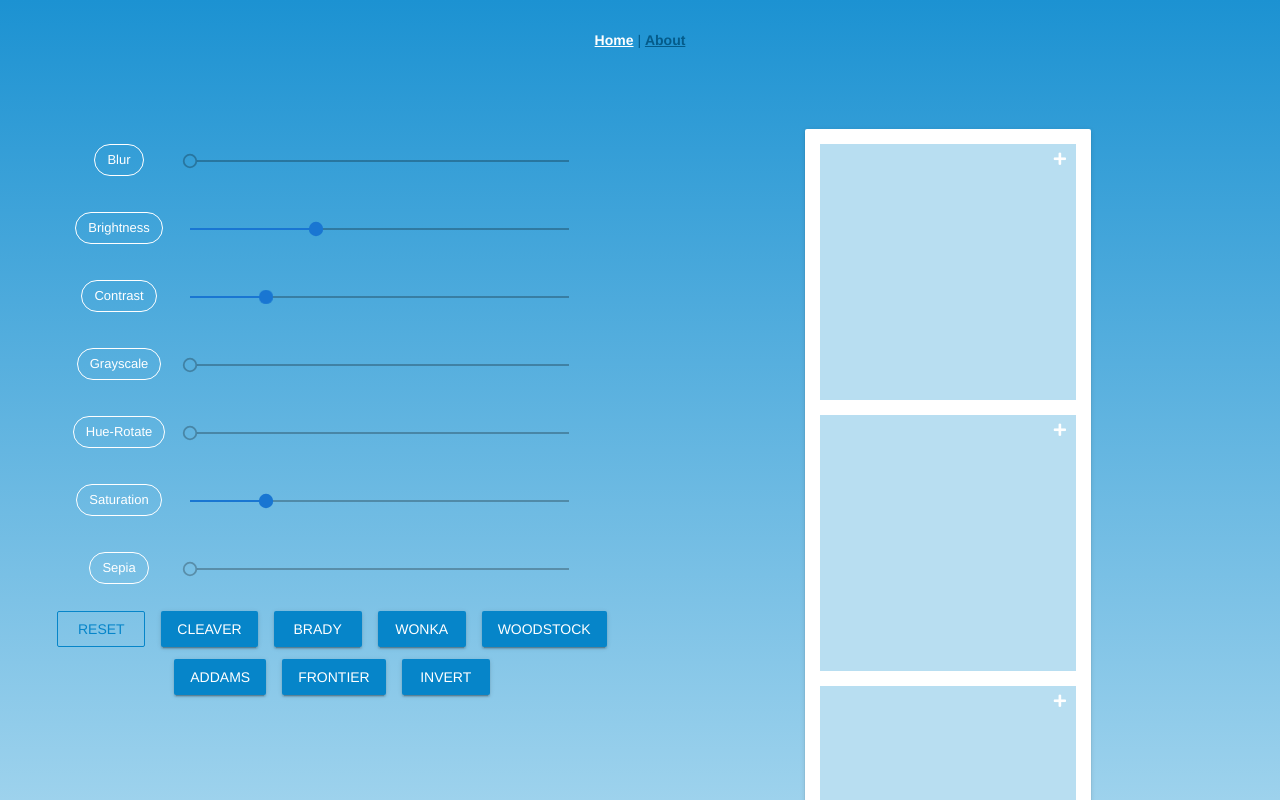
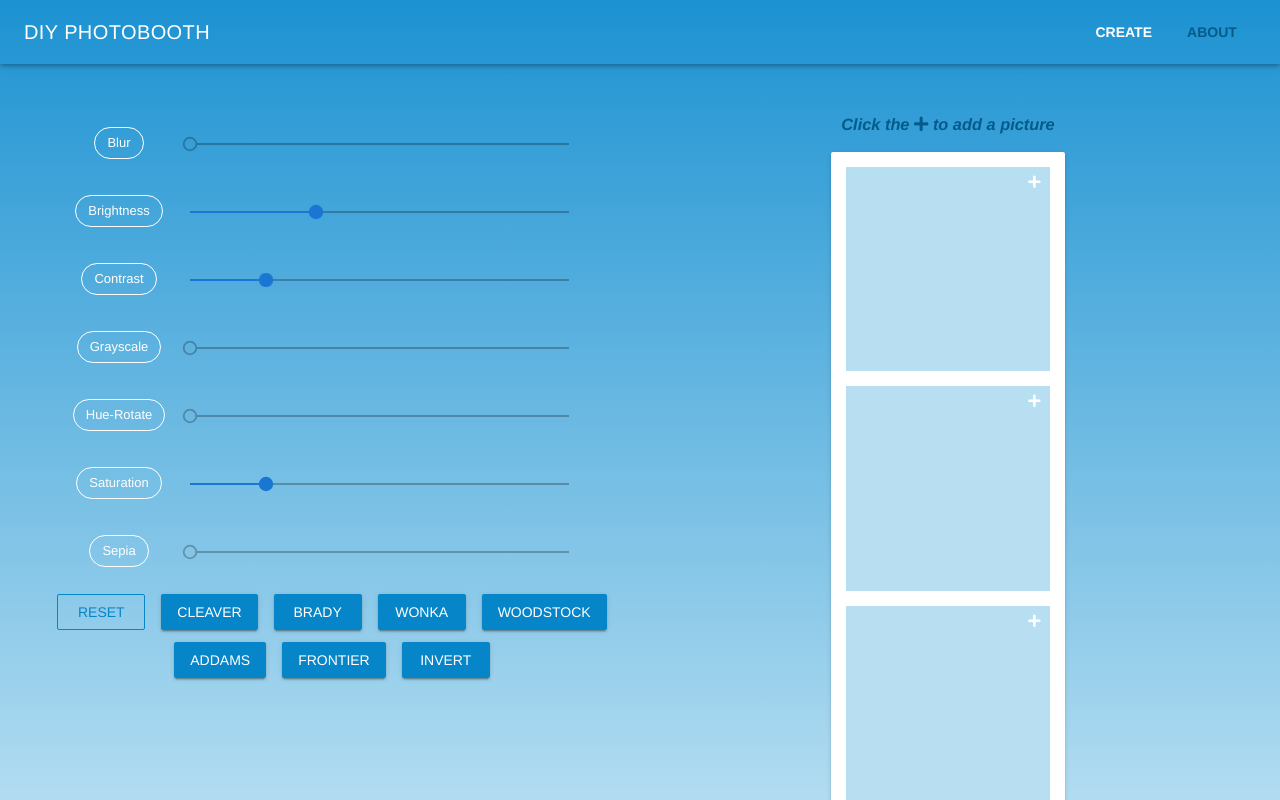
Before and after one commit to rosenshine/diy-photobooth, a Vue app: page / in a window 1280 px wide. Shown: the top 800 px of the page. Built offline with nearby package versions, Linux system fonts and the light colour scheme.

Commit message:
add about, readme, license

```diff
--- a/src/App.vue
+++ b/src/App.vue
@@ -1,8 +1,14 @@
 <template>
   <v-app id="app">
     <div id="nav">
-      <router-link to="/">Home</router-link> |
-      <router-link to="/about">About</router-link>
+      <v-toolbar class="navbar">
+        <v-toolbar-title>DIY PHOTOBOOTH</v-toolbar-title>
+        <v-spacer></v-spacer>
+        <v-toolbar-items class="hidden-sm-and-down">
+          <v-btn flat><router-link to="/">Create</router-link></v-btn>
+          <v-btn flat><router-link to="/about">About</router-link></v-btn>
+        </v-toolbar-items>
+      </v-toolbar>
     </div>
     <v-content>
       <router-view />
@@ -30,13 +36,18 @@
   ); /* W3C, IE 10+/ Edge, Firefox 16+, Chrome 26+, Opera 12+, Safari 7+ */
 }
 #nav {
-  padding: 30px;
   a {
     font-weight: bold;
     color: #045b8a;
     &.router-link-exact-active {
       color: white;
     }
+    text-decoration: none;
+  }
+  .navbar {
+    background-color: rgba(255, 255, 255, 0);
+    color: white;
+    box-shadow: 0 2px 4px -1px rgba(0,0,0,.2), 0 2px 5px 0 rgba(0,0,0,.14), 0 1px 10px 0 rgba(0,0,0,.12);
   }
 }
 </style>
--- a/src/components/AddCrop.vue
+++ b/src/components/AddCrop.vue
@@ -121,8 +121,8 @@ export default {
 <style scoped lang="scss">
 .cell {
   cursor: pointer;
-  width: 20vw;
-  height: 20vw;
+  width: 16vw;
+  height: 16vw;
   background-color: rgb(184, 222, 241);
   margin: 15px 15px 15px 15px;
   position: relative;
--- a/src/components/PhotoStrip.vue
+++ b/src/components/PhotoStrip.vue
@@ -1,5 +1,12 @@
 <template>
   <v-container>
+    <v-layout>
+      <v-flex>
+        <h3 class="instructions">
+          Click the <i class="fas fa-plus"/> to add a picture
+        </h3>
+      </v-flex>
+    </v-layout>
     <v-layout>
       <v-flex xs12 sm10 offset-sm1>
         <v-card class="strip">
@@ -93,4 +100,8 @@ export default {
 .strip {
   display: inline-block;
 }
+.instructions {
+  font-style: italic;
+  margin-bottom: 15px;
+}
 </style>
--- a/src/views/About.vue
+++ b/src/views/About.vue
@@ -1,5 +1,14 @@
 <template>
-  <div class="about">
-    <h1>This is an about page</h1>
-  </div>
+  <v-container>
+    <v-layout xs6 >
+      <p>When we were getting ready for our wedding, we made our own photobooth with a raspberry pi.
+        People took a bunch of great photos, but after the wedding we couldn't find an easy tool to stitch them
+        together into a strip like a real photobooth. This tool lets you skip the command line editing and
+        add some filters to boot.
+      </p>
+    </v-layout>
+    <v-layout xs6 >
+      <p>Thanks to <a href="https://github.com/dai-siki/vue-image-crop-upload">dai-siki</a> for the vue-image-crop-upload package. </p>
+    </v-layout>
+  </v-container>
 </template>
```
Also changed, not shown: 2 other files (tests, documents, lock files or other folders).
